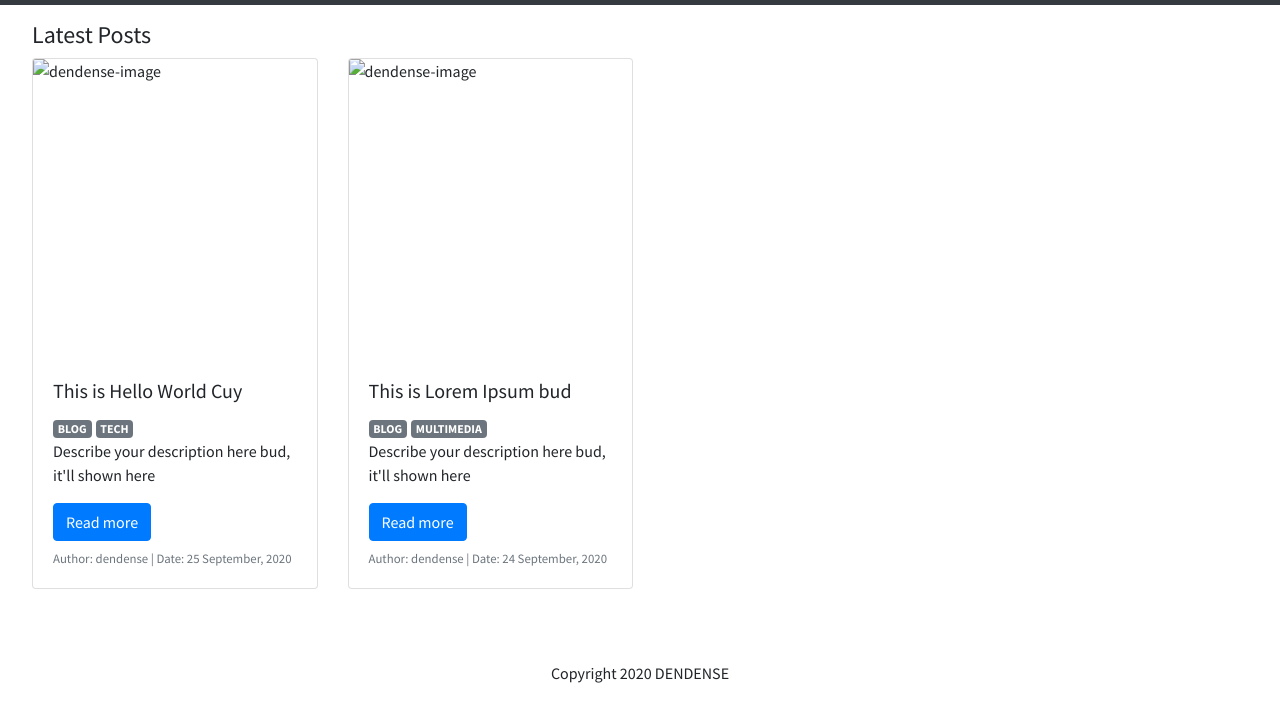
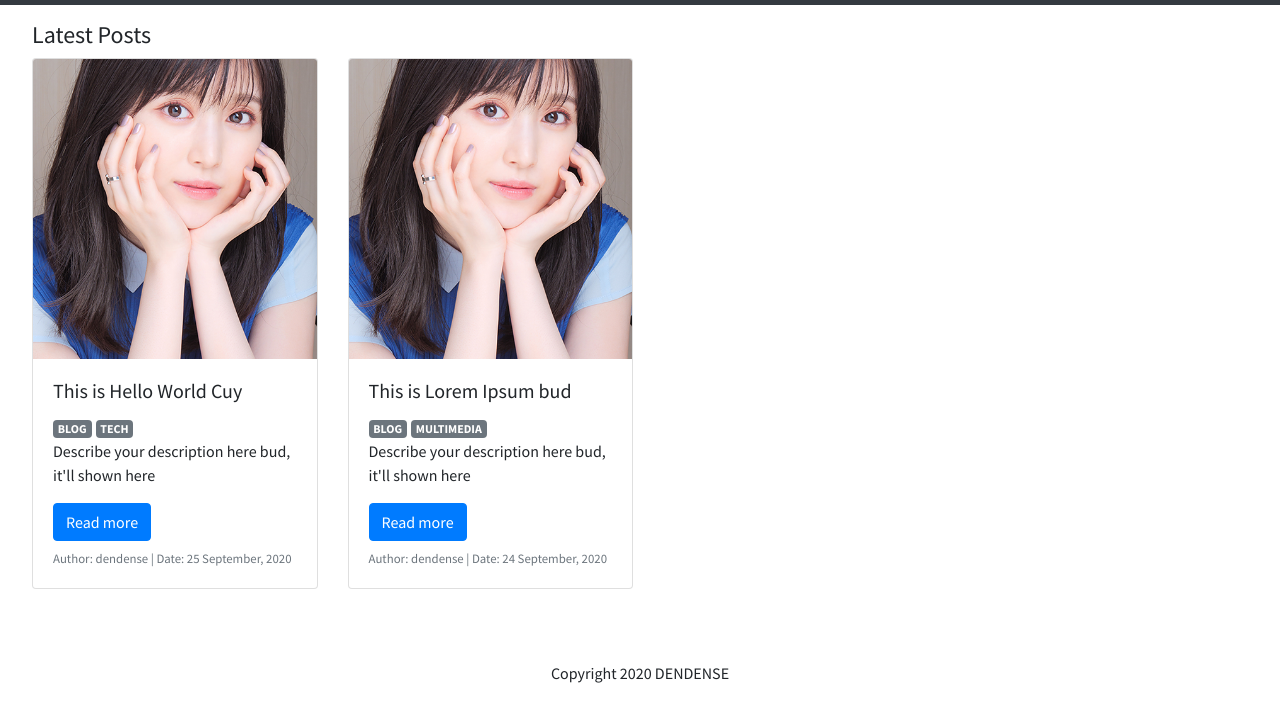
Before and after one commit to dendense/Boilerplate-NetlifyCMS, a Gatsby site: page / in a window 1280 px wide. Shown: the part 51-772 px from the top of the page. Built offline with nearby package versions, Linux system fonts and the light colour scheme; Gatsby itself is replaced by a stand-in of ours.

Commit message:
Minor Update

```diff
--- a/content/posts/20200925-firstpost/index.md
+++ b/content/posts/20200925-firstpost/index.md
@@ -4,7 +4,7 @@ title: This is Hello World Cuy
 author: dendense
 date: "2020-09-25"
 description: Describe your description here bud, it'll shown here
-thumbnail: image.png
+image: image.png
 tags: ["Blog", "Tech"]
 ---
 
--- a/content/posts/20200925-secondpost/index.md
+++ b/content/posts/20200925-secondpost/index.md
@@ -4,7 +4,7 @@ title: This is Lorem Ipsum bud
 author: dendense
 date: "2020-09-24"
 description: Describe your description here bud, it'll shown here
-thumbnail: image.png
+image: image.png
 tags: ["Blog", "Multimedia"]
 ---
 
--- a/package.json
+++ b/package.json
@@ -17,11 +17,13 @@
     "bootstrap": "^4.5.2",
     "gatsby": "^2.24.65",
     "gatsby-cli": "^2.12.100",
+    "gatsby-image": "^2.4.19",
     "gatsby-plugin-disqus": "^1.2.2",
     "gatsby-plugin-google-analytics": "^2.3.14",
     "gatsby-plugin-lodash": "^3.3.11",
     "gatsby-plugin-manifest": "^2.4.31",
     "gatsby-plugin-netlify-cms": "^4.3.14",
+    "gatsby-plugin-offline": "^3.2.28",
     "gatsby-plugin-react-helmet": "^3.3.11",
     "gatsby-plugin-sass": "^2.3.13",
     "gatsby-plugin-sharp": "^2.6.36",
@@ -32,6 +34,7 @@
     "gatsby-source-filesystem": "^2.3.30",
     "gatsby-transformer-remark": "^2.8.35",
     "gatsby-transformer-sharp": "^2.5.15",
+    "lodash": "^4.17.20",
     "netlify-cms-app": "^2.12.24",
     "node-sass": "^4.14.1",
     "prismjs": "^1.21.0",
--- a/src/components/Post.js
+++ b/src/components/Post.js
@@ -7,11 +7,11 @@ import "../styles/index.scss"
 
 let alt = "dendense-image"
 
-const Post = ({ title, author, date, description, path, thumbnail, tags }) => (
+const Post = ({ title, author, date, description, path, image, tags }) => (
   <Card>
     <Card.Img
       variant="top"
-      src={thumbnail}
+      src={image}
       alt={alt}
       style={{ objectFit: "cover", height: "300px" }}
     />
@@ -35,6 +35,4 @@ const Post = ({ title, author, date, description, path, thumbnail, tags }) => (
   </Card>
 )
 
-console.log(Post)
-
 export default Post
--- a/src/components/PostsCard.js
+++ b/src/components/PostsCard.js
@@ -9,12 +9,13 @@ export default function PostsCard(props) {
       {props.data.map(i => (
         <div key={i.frontmatter.path} className="col mb-4">
           <Post
+            key={i.frontmatter.path}
             title={i.frontmatter.title}
             author={i.frontmatter.author}
             date={i.frontmatter.date}
             description={i.frontmatter.description}
             path={i.frontmatter.path}
-            image={i.frontmatter.thumbnail.childImageSharp.fluid.src}
+            image={i.frontmatter.image.childImageSharp.fluid.src}
             tags={i.frontmatter.tags}
           />
         </div>
--- a/src/pages/index.js
+++ b/src/pages/index.js
@@ -22,15 +22,15 @@ export const IndexQuery = graphql`
     allMarkdownRemark {
       nodes {
         frontmatter {
+          path
           date(formatString: "DD MMMM, YYYY")
           title
           description
           author
-          path
           tags
-          thumbnail {
+          image {
             childImageSharp {
-              fluid {
+              fluid(maxWidth: 500) {
                 src
               }
             }
```
Also changed, not shown: src/pages/404.js (added, +13 -0 lines), 1 other file.
